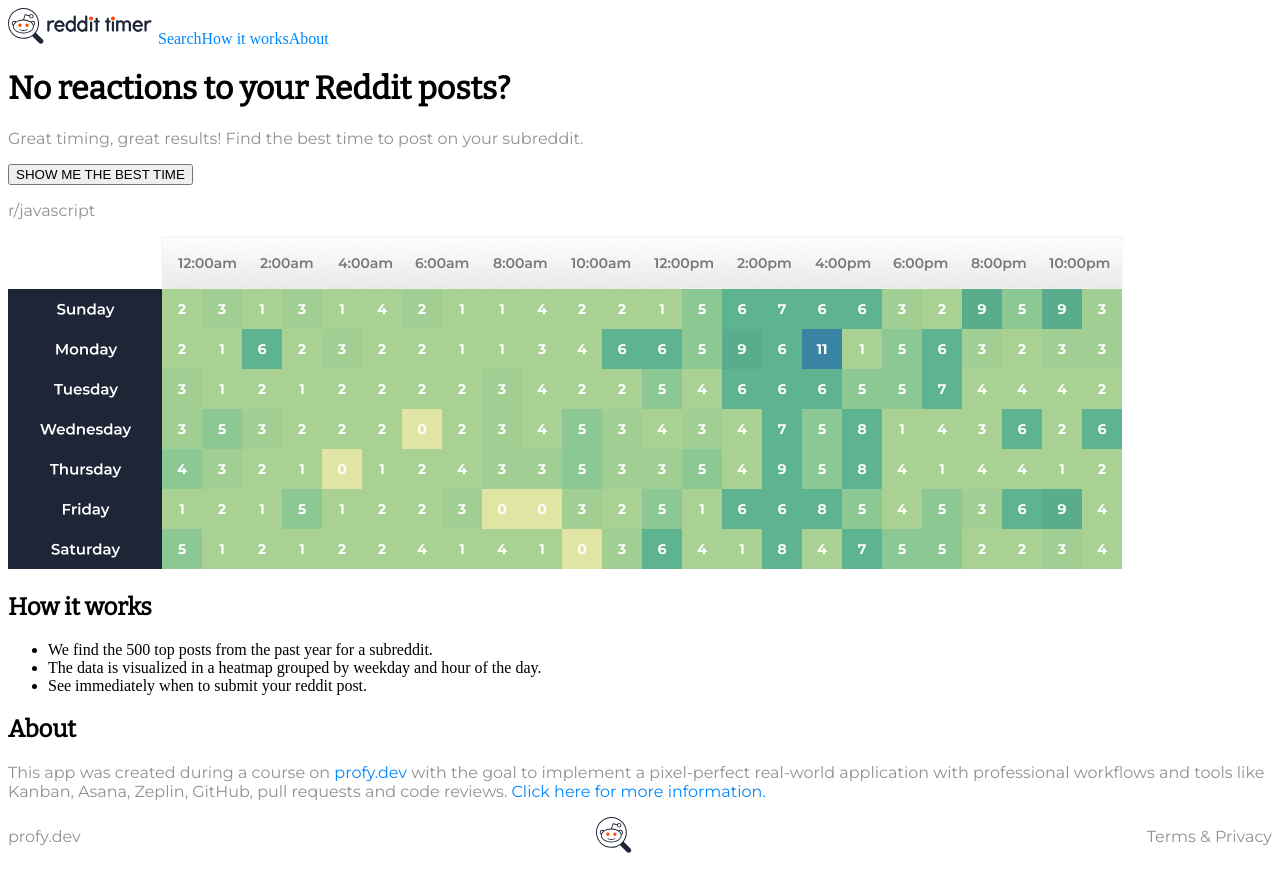
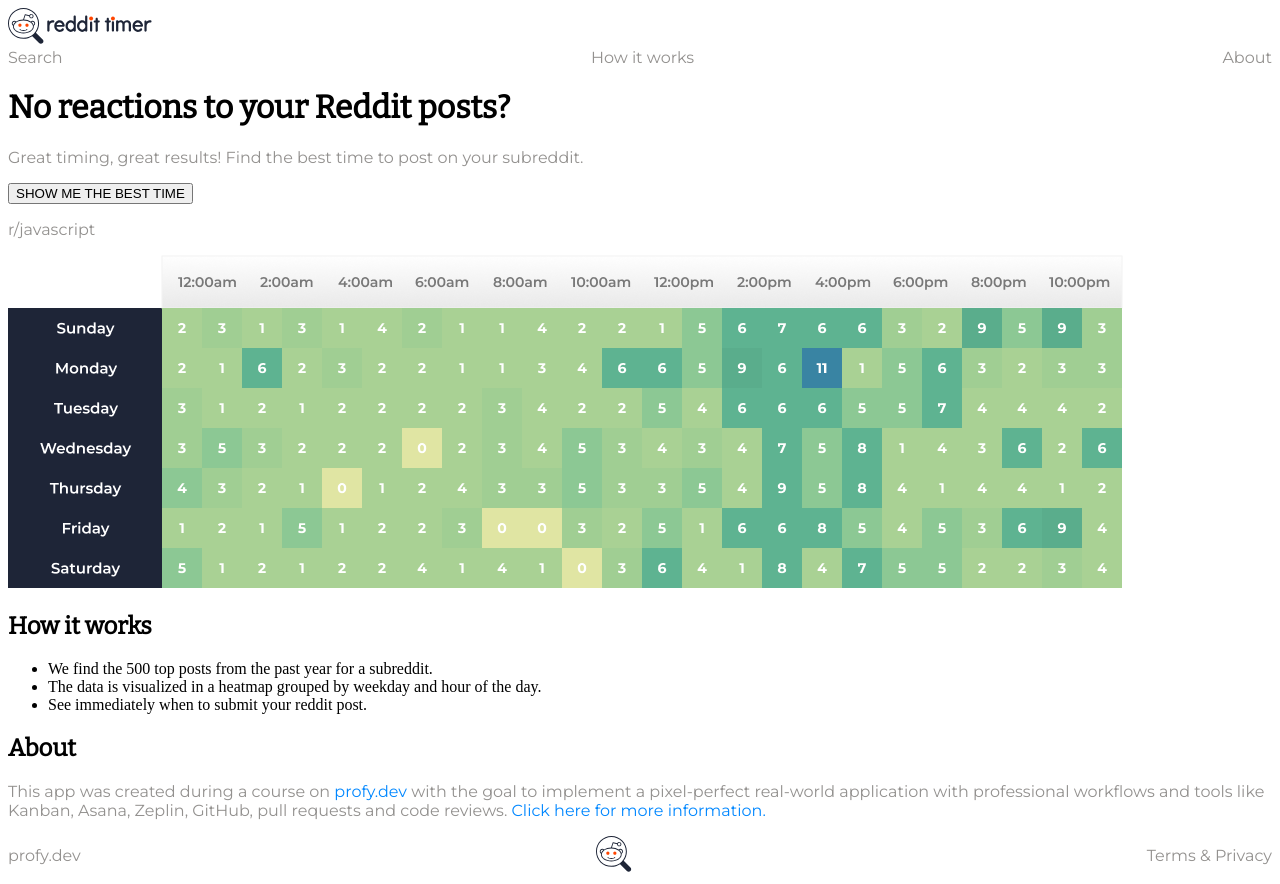
Before and after one commit to profydev/reddit-timer-hannahyockel, a React (Create React App) app: page / in a window 1280 px wide. Built offline with nearby package versions, Linux system fonts and the light colour scheme.

Commit message:
Restructures the header component's HTML

```diff
--- a/src/Components/Header.js
+++ b/src/Components/Header.js
@@ -2,15 +2,19 @@
 import { Link } from 'react-router-dom';
 import logo from '../img/logo.svg';
 
-export default function Header() {
+function Header() {
   return (
     <header>
       <Link to="/">
         <img src={logo} alt="Logo" />
       </Link>
-      <Link to="/search/javascript">Search</Link>
-      <a href="#how-it-works">How it works</a>
-      <a href="#about">About</a>
+      <nav>
+        <Link to="/search/javascript">Search</Link>
+        <a href="/#how-it-works">How it works</a>
+        <a href="/#about">About</a>
+      </nav>
     </header>
   );
 }
+
+export default Header;
```
Also changed, not shown: src/Components/Footer.js (added, +15 -0 lines).
